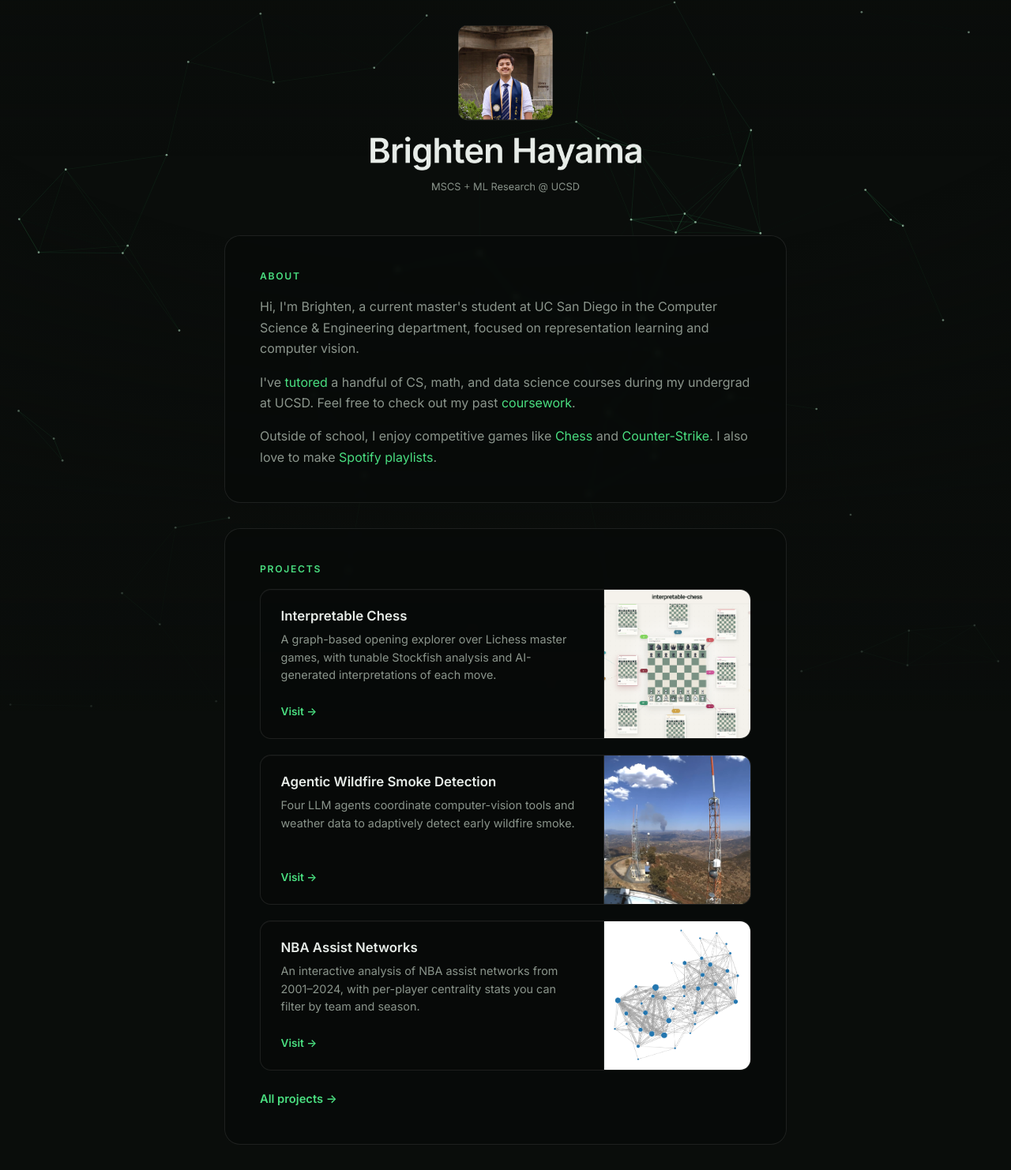
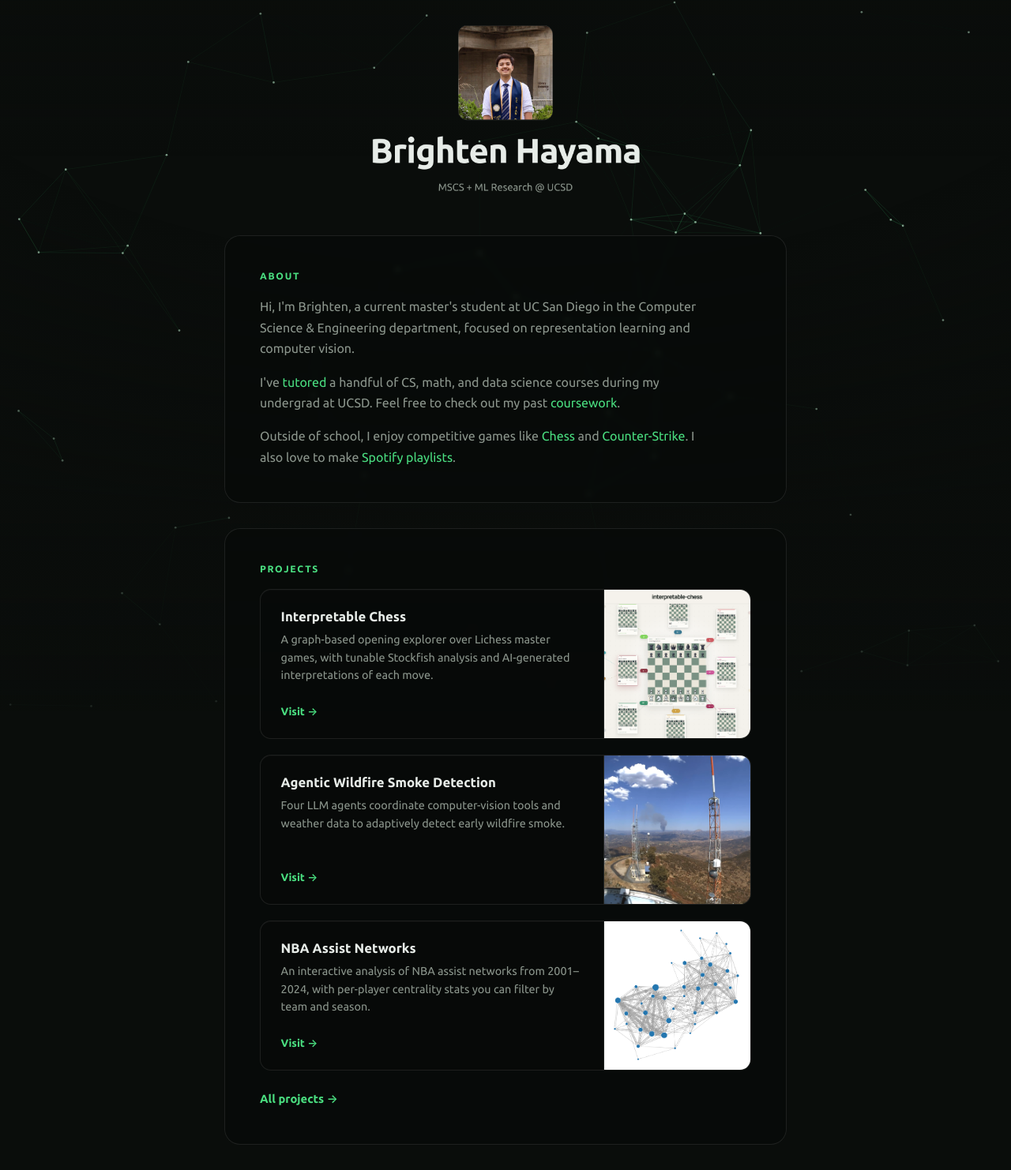
Before and after one commit to brighyama/brightenhayama.dev, a Jekyll site: the page built from index.html, in a window 1280 px wide. Shown: the whole page at 79% size. Built offline with Jekyll 4.4.1, drawn with Linux system fonts in a browser that asks for light colours.

Commit message:
change font

```diff
--- a/_includes/head.html
+++ b/_includes/head.html
@@ -11,8 +11,8 @@
 
 <link rel="preconnect" href="https://fonts.googleapis.com">
 <link rel="preconnect" href="https://fonts.gstatic.com" crossorigin>
-<link rel="stylesheet" href="https://fonts.googleapis.com/css2?family=Inter:wght@400;500;600;700&family=JetBrains+Mono:wght@400;600&display=swap" media="print" onload="this.media='all'">
-<noscript><link rel="stylesheet" href="https://fonts.googleapis.com/css2?family=Inter:wght@400;500;600;700&family=JetBrains+Mono:wght@400;600&display=swap"></noscript>
+<link rel="stylesheet" href="https://fonts.googleapis.com/css2?family=Ubuntu:wght@400;500;700&display=swap" media="print" onload="this.media='all'">
+<noscript><link rel="stylesheet" href="https://fonts.googleapis.com/css2?family=Ubuntu:wght@400;500;700&display=swap"></noscript>
 
 <link rel="stylesheet" href="{{ '/assets/css/main.css' | relative_url }}">
 
--- a/assets/css/main.scss
+++ b/assets/css/main.scss
@@ -41,7 +41,7 @@ body {
   background-repeat: no-repeat;
   background-attachment: fixed;
   color: var(--text);
-  font-family: 'Inter', system-ui, -apple-system, sans-serif;
+  font-family: 'Ubuntu', system-ui, -apple-system, sans-serif;
   line-height: 1.65;
   min-height: 100vh;
   overflow-x: hidden;
@@ -315,7 +315,7 @@ a:hover { color: #86efac; }
 .card-date {
   font-size: 0.78rem;
   color: var(--accent);
-  font-family: 'JetBrains Mono', ui-monospace, monospace;
+  font-family: 'Ubuntu', system-ui, -apple-system, sans-serif;
 }
 .card-title {
   font-size: 1.05rem;
@@ -456,7 +456,7 @@ a:hover { color: #86efac; }
   gap: 0.6rem;
 }
 .course-code {
-  font-family: 'JetBrains Mono', ui-monospace, monospace;
+  font-family: 'Ubuntu', system-ui, -apple-system, sans-serif;
   font-size: 0.92rem;
   font-weight: 600;
   color: var(--text);
@@ -558,7 +558,7 @@ a:hover { color: #86efac; }
   outline-offset: -4px;
 }
 .tutoring-course-code {
-  font-family: 'JetBrains Mono', ui-monospace, monospace;
+  font-family: 'Ubuntu', system-ui, -apple-system, sans-serif;
   font-size: 0.9rem;
   font-weight: 600;
   color: var(--text);
@@ -626,7 +626,7 @@ a:hover { color: #86efac; }
 }
 .post-meta {
   color: var(--accent);
-  font-family: 'JetBrains Mono', ui-monospace, monospace;
+  font-family: 'Ubuntu', system-ui, -apple-system, sans-serif;
   font-size: 0.82rem;
   margin-bottom: 0.5rem;
 }
```
